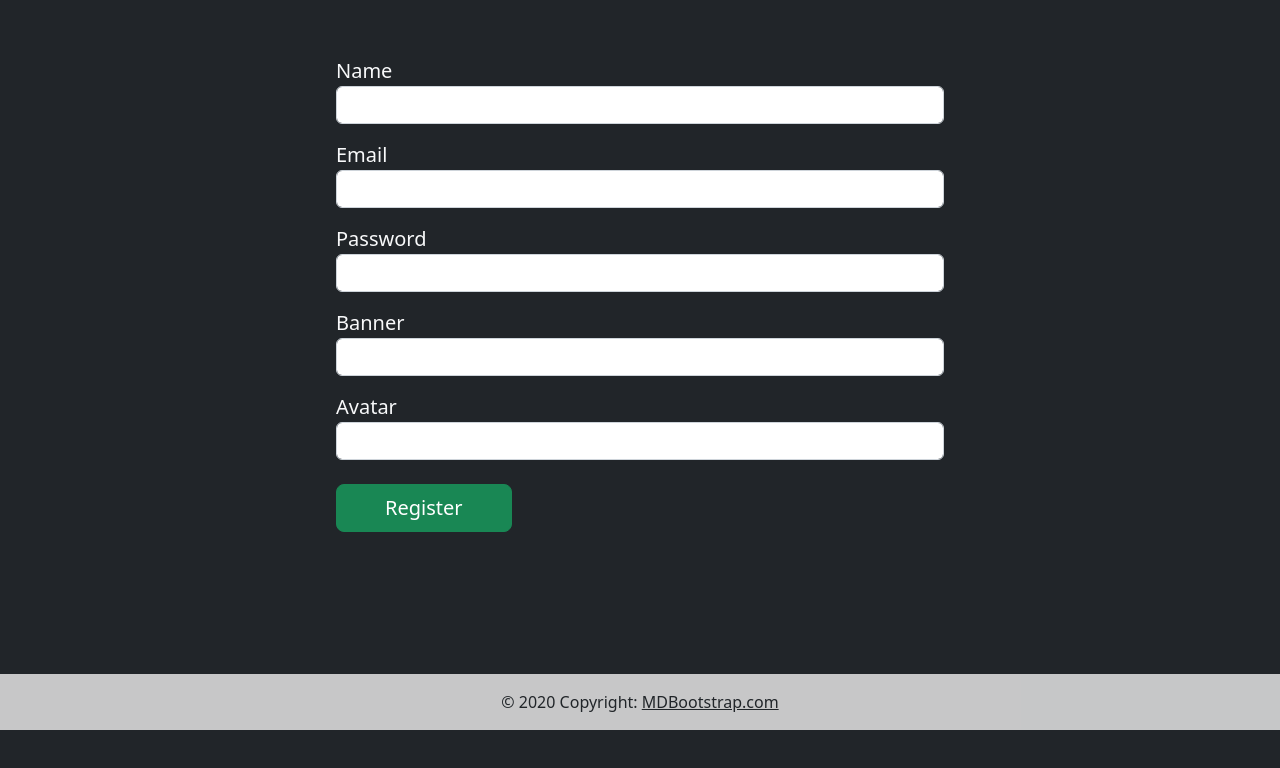
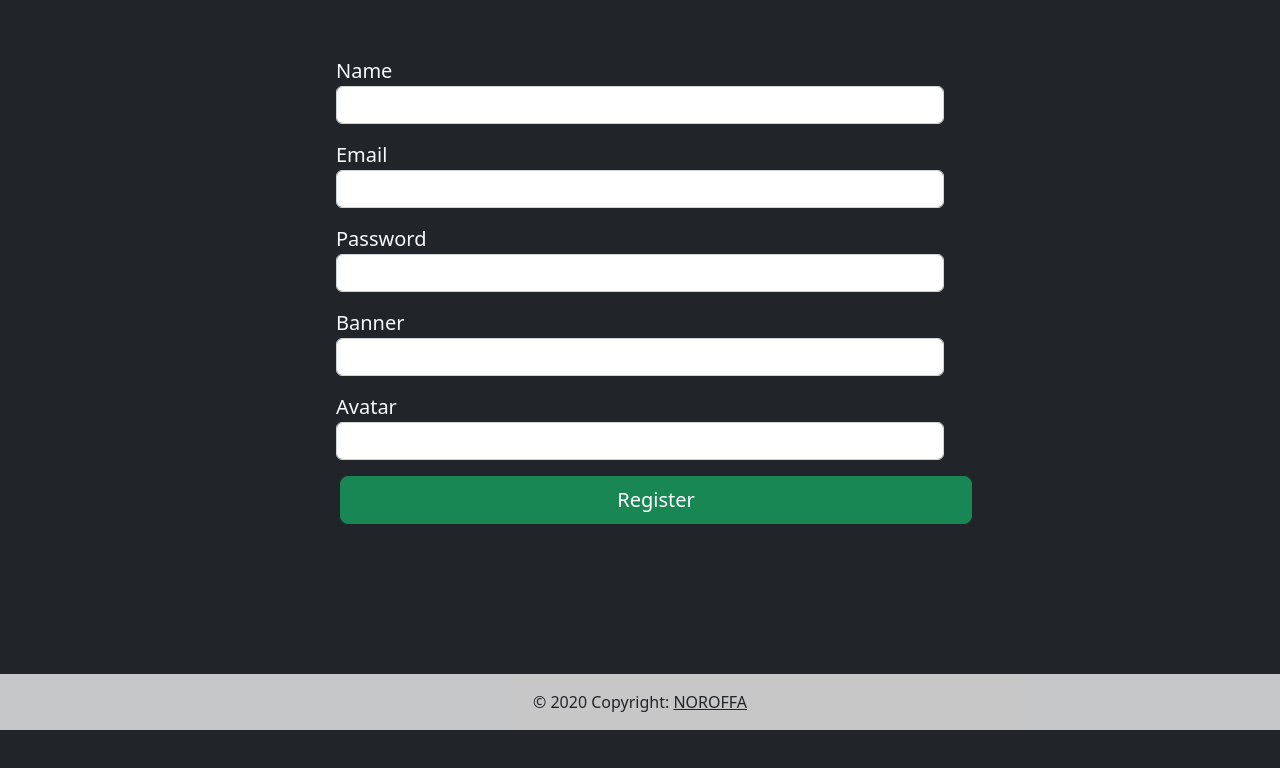
Before and after one commit to jkjode/javascript-2-ca, a website: page profile/register/index.html in a window 1280 px wide. Shown: the part 70-838 px from the top of the page. Drawn offline with nearby package versions, Linux system fonts and the light colour scheme.

Commit message:
minor fixes html files
footer content

```diff
--- a/profile/register/index.html
+++ b/profile/register/index.html
@@ -142,9 +142,9 @@
             <label for="">Avatar</label>
             <input class="form-control" type="URL" name="avatar" />
           </div> -->
+          <a class="btn btn-success btn-lg ms-3 px-5" id="submit" href="#">Register</a>
 
             </form>
-            <a class="btn btn-success btn-lg ms-3 px-5" id="submit" href="#">Register</a>
           </div>
         </div>
       </div>
@@ -160,7 +160,7 @@
       <!-- Copyright -->
       <div class="text-center p-3" style="background-color: rgba(0, 0, 0, 0.2)">
         © 2020 Copyright:
-        <a class="text-dark" href="https://mdbootstrap.com/">MDBootstrap.com</a>
+        <a class="text-dark" href="https://noroff.no">NOROFFA</a>
       </div>
       <!-- Copyright -->
     </footer>
```
Also changed, not shown: profile/edit/index.html (+1 -1 lines), profile/index.html (+1 -1 lines), profile/login/index.html (+1 -1 lines).
